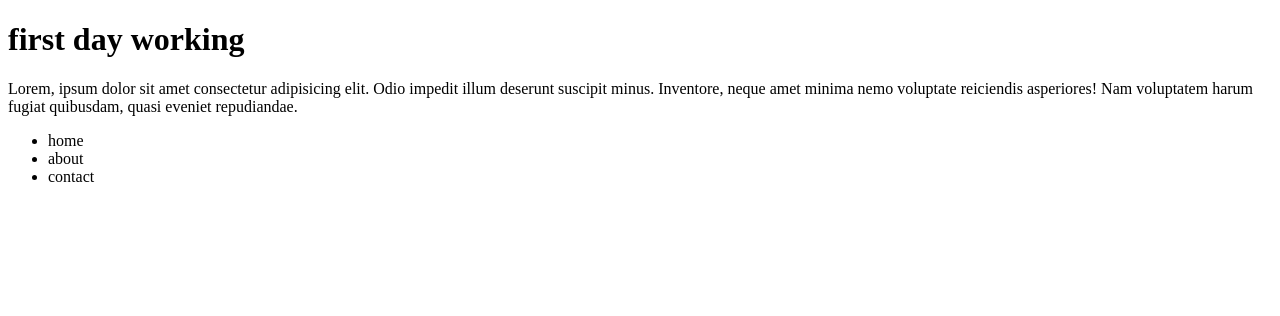
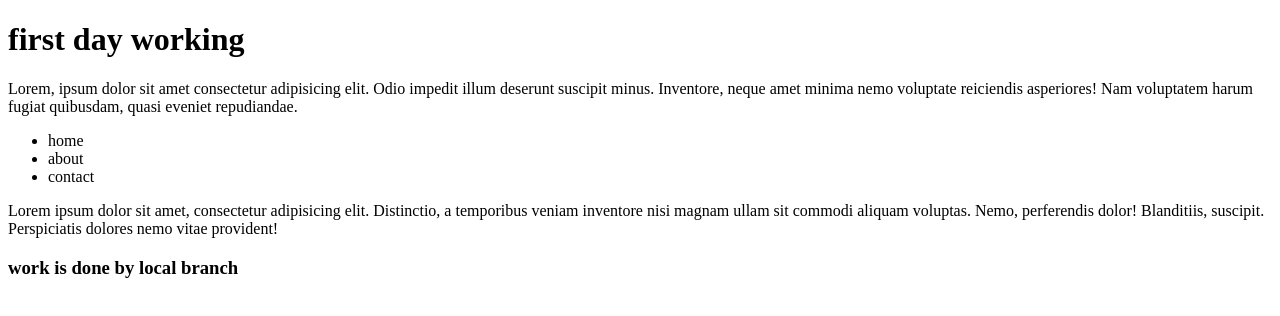
Before and after one commit to fareeha-jb/pr10e, a plain HTML site: page index.html in a window 1280 px wide. Drawn offline with Linux system fonts and the light colour scheme.

Commit message:
cmmit by local

```diff
--- a/index.html
+++ b/index.html
@@ -16,6 +16,7 @@
         <li>contact</li>
     </ul>
 </div>
-
+<p>Lorem ipsum dolor sit amet, consectetur adipisicing elit. Distinctio, a temporibus veniam inventore nisi magnam ullam sit commodi aliquam voluptas. Nemo, perferendis dolor! Blanditiis, suscipit. Perspiciatis dolores nemo vitae provident!</p>
+<h3>work is done by local branch</h3>
 </body>
 </html>
```
